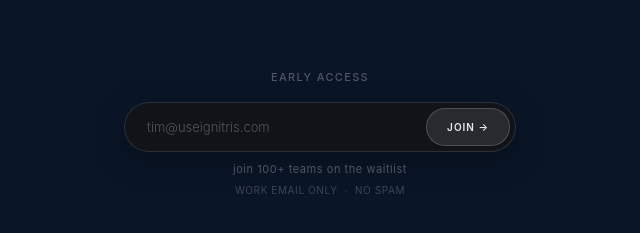
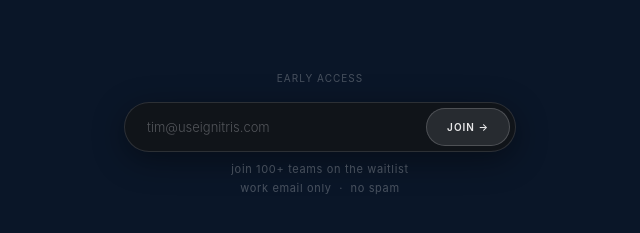
Before and after one commit to nateatignitris/ignitris-site, a plain HTML site: page get-started.html in a window 1280 px wide. Shown: the part 267-500 px from the top of the page, 320-960 px from the left. Drawn offline with Linux system fonts and the light colour scheme; no server answers.

Commit message:
Unify micro-text typography — single consistent style for social proof, reassurance, and eyebrow
All sub-pill supporting text now shares one voice: 11px / weight 400 / 0.06em tracking /
rgba(255,255,255,0.25). Removed mixed sizes (10px vs 11px), weights (400 vs 500),
letter-spacing values (0.05 / 0.06 / 0.12em), and inconsistent text-transform.
Eyebrow kept uppercase as a label but brought to same weight/opacity family.

Co-Authored-By: Claude Sonnet 4.6 <noreply@anthropic.com>

```diff
--- a/get-started.html
+++ b/get-started.html
@@ -136,11 +136,11 @@
         }
 
         .form-eyebrow {
-            font-size: 11px;
-            font-weight: 500;
-            letter-spacing: 0.12em;
+            font-size: 10px;
+            font-weight: 400;
+            letter-spacing: 0.1em;
             text-transform: uppercase;
-            color: rgba(255, 255, 255, 0.28);
+            color: rgba(255, 255, 255, 0.25);
             margin-bottom: 18px;
         }
 
@@ -271,26 +271,17 @@
             animation: fadeUp 0.3s ease forwards;
         }
 
-        /* Social proof */
-        .waitlist-social-proof {
+        /* Social proof + Reassurance — unified micro-text */
+        .waitlist-social-proof,
+        .waitlist-reassurance {
             font-size: 11px;
             font-weight: 400;
-            color: rgba(255, 255, 255, 0.28);
-            letter-spacing: 0.05em;
-            padding: 10px 0 0;
+            color: rgba(255, 255, 255, 0.25);
+            letter-spacing: 0.06em;
             text-align: center;
         }
-
-        /* Reassurance */
-        .waitlist-reassurance {
-            font-size: 10px;
-            font-weight: 400;
-            color: rgba(255, 255, 255, 0.2);
-            letter-spacing: 0.06em;
-            text-transform: uppercase;
-            padding: 8px 0 0;
-            text-align: center;
-        }
+        .waitlist-social-proof { padding: 10px 0 0; }
+        .waitlist-reassurance  { padding: 5px 0 0; }
 
         /* Exit intent bar */
         .exit-bar {
```
Also changed, not shown: index.html (+7 -16 lines).
